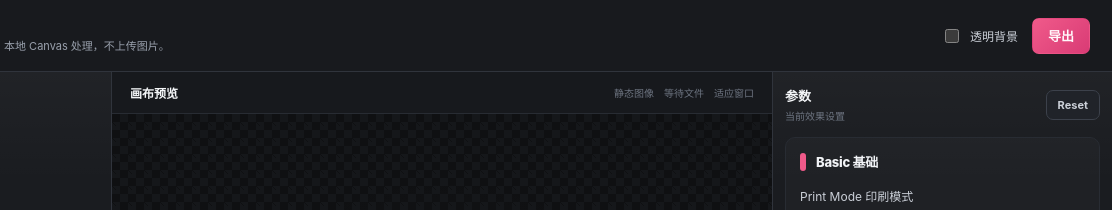
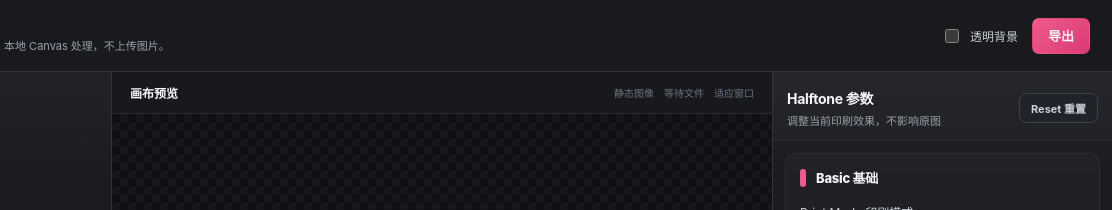
Before and after one commit to edelmira520/hyp, a plain HTML site: page index.html in a window 1280 px wide. Shown: the top 210 px of the page, 168-1280 px from the left. Drawn offline with Linux system fonts and the light colour scheme.

Commit message:
Dotforge V1.01

```diff
--- a/index.html
+++ b/index.html
@@ -717,7 +717,10 @@
         align-items: center;
         justify-content: space-between;
         gap: 12px;
-        padding: 14px 12px 2px;
+        margin-bottom: 2px;
+        padding: 16px 14px 12px;
+        border-bottom: 1px solid var(--line-soft);
+        background: rgb(255 255 255 / 1.8%);
       }
 
       .controls-header-title {
@@ -731,13 +734,14 @@
 
       .controls-header-title strong {
         color: var(--text);
-        font-size: 13px;
+        font-size: 14px;
+        letter-spacing: -0.02em;
       }
 
       .controls-header-title span {
-        margin-top: 3px;
-        color: var(--muted-2);
-        font-size: 10px;
+        margin-top: 4px;
+        color: var(--muted);
+        font-size: 11px;
       }
 
       .reset-button {
@@ -747,6 +751,12 @@
         padding: 0 11px;
         color: #cbd0d8;
         font-size: 11px;
+      }
+
+      .reset-button:hover,
+      .reset-button:focus-visible {
+        border-color: var(--accent);
+        outline: none;
       }
 
       .control-group:last-child {
@@ -973,11 +983,11 @@
         <aside class="right-panel" aria-label="当前效果参数">
           <div class="controls-header">
             <div class="controls-header-title">
-              <strong>参数</strong>
-              <span>当前效果设置</span>
+              <strong>Halftone 参数</strong>
+              <span>调整当前印刷效果，不影响原图</span>
             </div>
             <button class="button button-secondary reset-button" id="resetEffectButton" type="button">
-              Reset
+              Reset 重置
             </button>
           </div>
           <div id="controlsPanel"></div>
```
